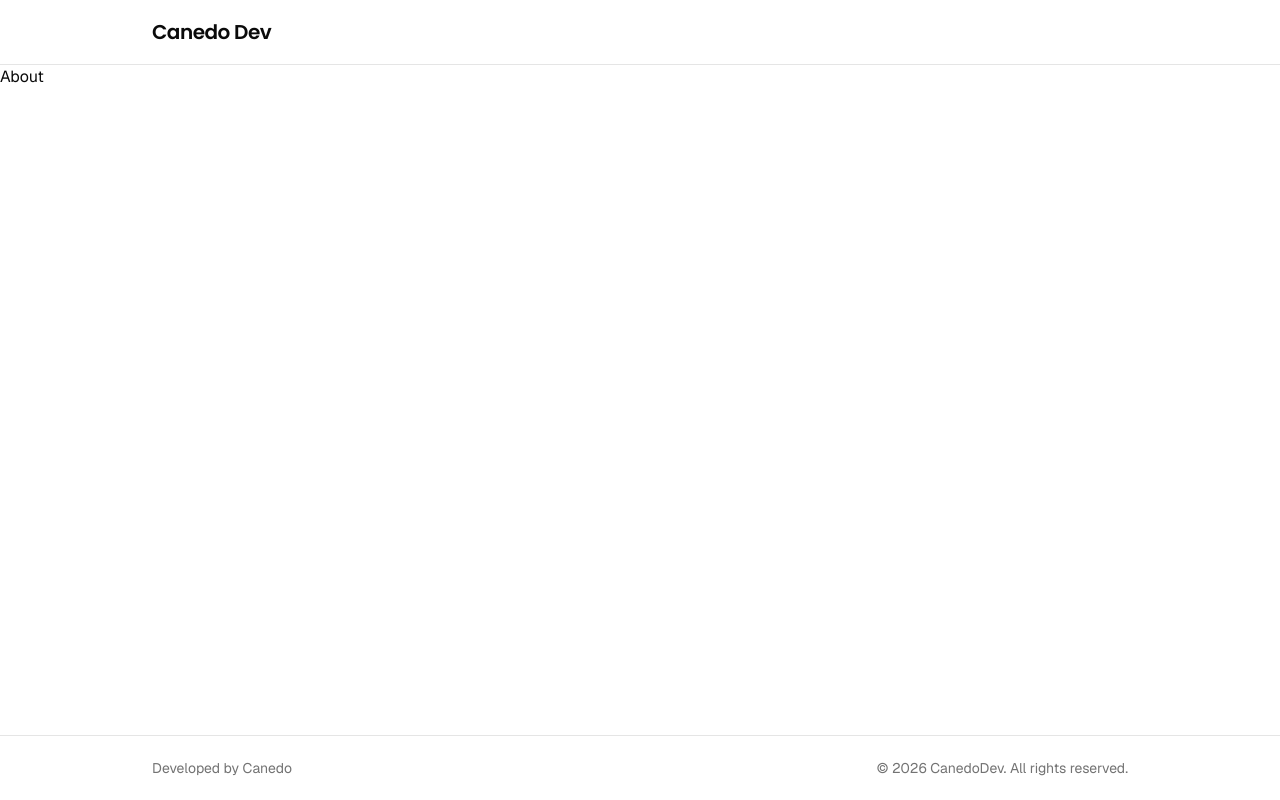
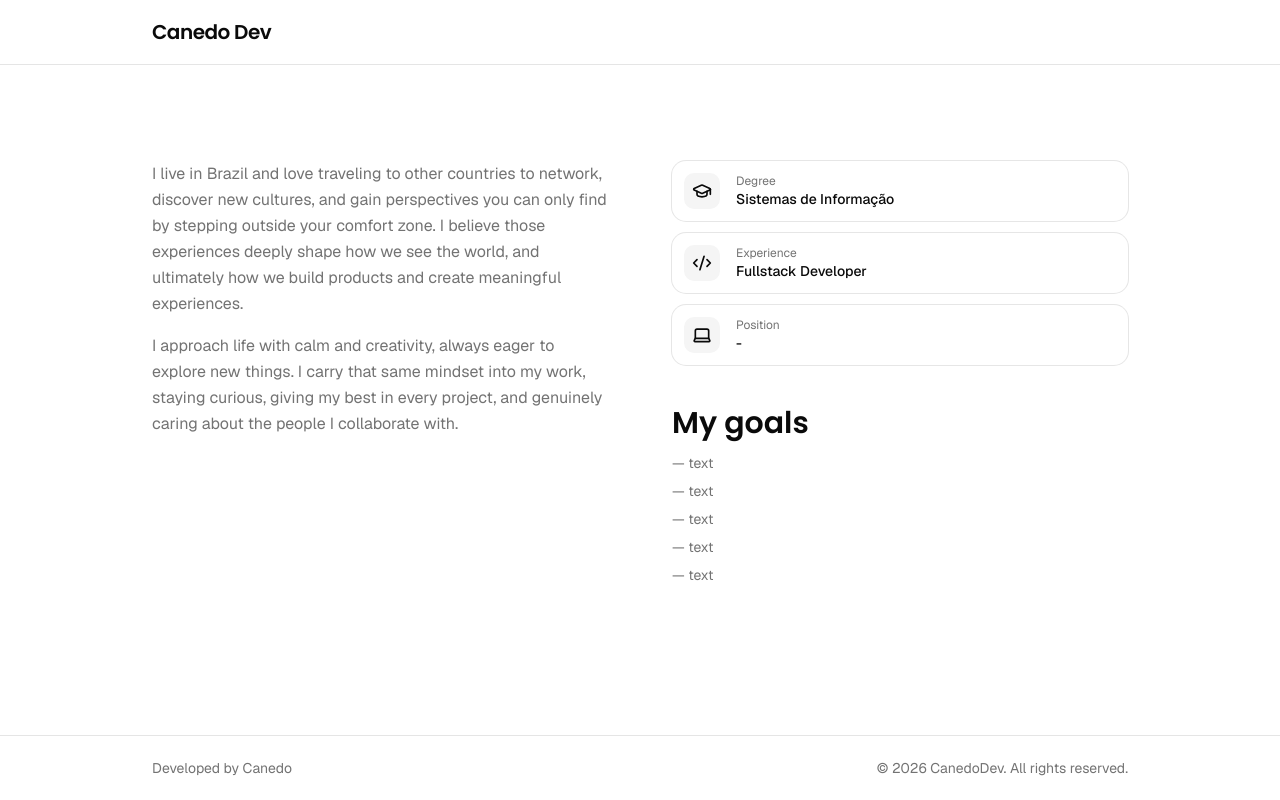
Before and after one commit to rafabcanedo/canedodev, a Next.js app: page /about in a window 1280 px wide. Built offline with nearby package versions, Linux system fonts and the light colour scheme.

Commit message:
feat: development about page

```diff
--- a/src/app/about/page.tsx
+++ b/src/app/about/page.tsx
@@ -1,7 +1,32 @@
+import { Title } from "@/components/my-components/title"
+import { ExperienceCard } from "@/components/my-components/experience-card"
+import { aboutParagraphs, aboutDetails, aboutGoals } from "@/data/about"
+
 export default function About() {
-    return (
-        <div>
-            <h1>About</h1>
+  return (
+    <div className="max-w-5xl mx-auto px-6 py-24 grid grid-cols-2 gap-16">
+      <div className="flex flex-col gap-4">
+        {aboutParagraphs.map((paragraph, index) => (
+          <p key={index} className="text-base text-muted-foreground leading-relaxed">{paragraph}</p>
+        ))}
+      </div>
+
+      <div className="flex flex-col gap-10">
+        <div className="flex flex-col gap-3">
+          {aboutDetails.map((detail) => (
+            <ExperienceCard key={detail.label} detail={detail} />
+          ))}
         </div>
-    )
+
+        <div className="flex flex-col gap-3">
+          <Title>My goals</Title>
+          <ul className="flex flex-col gap-2">
+            {aboutGoals.map((goal, index) => (
+              <li key={index} className="text-sm text-muted-foreground">— {goal}</li>
+            ))}
+          </ul>
+        </div>
+      </div>
+    </div>
+  )
 }
--- /dev/null
+++ b/src/components/my-components/experience-card/index.tsx
@@ -0,0 +1,19 @@
+import { Card, CardContent } from "@/components/ui/card"
+import type { AboutDetail } from "@/types"
+
+export function ExperienceCard({ detail }: { detail: AboutDetail }) {
+  const Icon = detail.icon
+  return (
+    <Card size="sm">
+      <CardContent className="flex items-center gap-4">
+        <div className="p-2 rounded-lg bg-muted">
+          <Icon className="w-5 h-5" />
+        </div>
+        <div>
+          <p className="text-xs text-muted-foreground">{detail.label}</p>
+          <p className="text-sm font-medium">{detail.value}</p>
+        </div>
+      </CardContent>
+    </Card>
+  )
+}
--- a/src/data/about.ts
+++ b/src/data/about.ts
@@ -1,3 +1,20 @@
+import { GraduationCap, CodeXml, Laptop } from "lucide-react"
+import type { AboutDetail } from "@/types"
+
+export const aboutDetails: AboutDetail[] = [
+  { icon: GraduationCap, label: "Degree",     value: "Sistemas de Informação" },
+  { icon: CodeXml,       label: "Experience", value: "Fullstack Developer" },
+  { icon: Laptop,        label: "Position",   value: "-" },
+]
+
+export const aboutGoals: string[] = [
+  "text",
+  "text",
+  "text",
+  "text",
+  "text",
+]
+
 export const aboutParagraphs: string[] = [
   "I live in Brazil and love traveling to other countries to network, discover new cultures, and gain perspectives you can only find by stepping outside your comfort zone. I believe those experiences deeply shape how we see the world, and ultimately how we build products and create meaningful experiences.",
   "I approach life with calm and creativity, always eager to explore new things. I carry that same mindset into my work, staying curious, giving my best in every project, and genuinely caring about the people I collaborate with.",
--- a/src/types/index.ts
+++ b/src/types/index.ts
@@ -50,3 +50,9 @@ export interface ArticleFrontmatter {
 export interface ArticleMeta extends ArticleFrontmatter {
   slug: string
 }
+
+export interface AboutDetail {
+  icon: LucideIcon
+  label: string
+  value: string
+}
```
